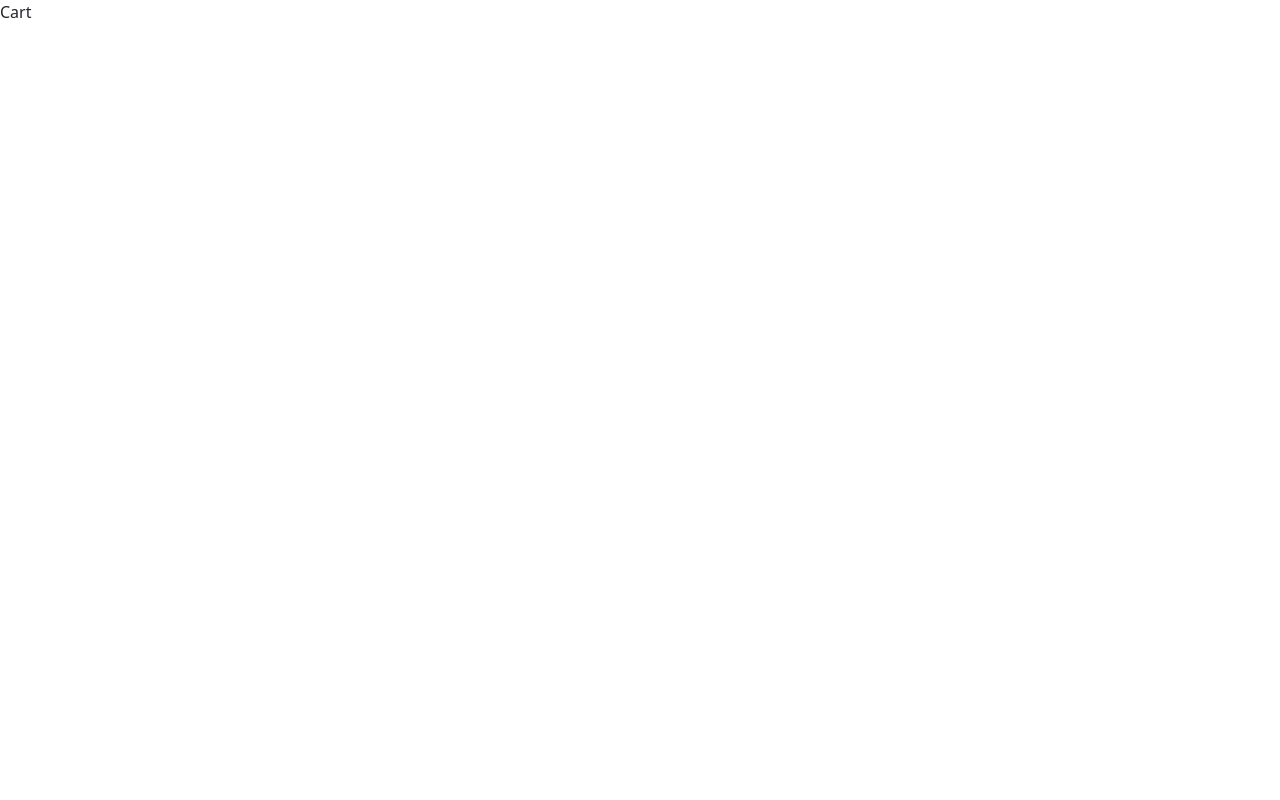
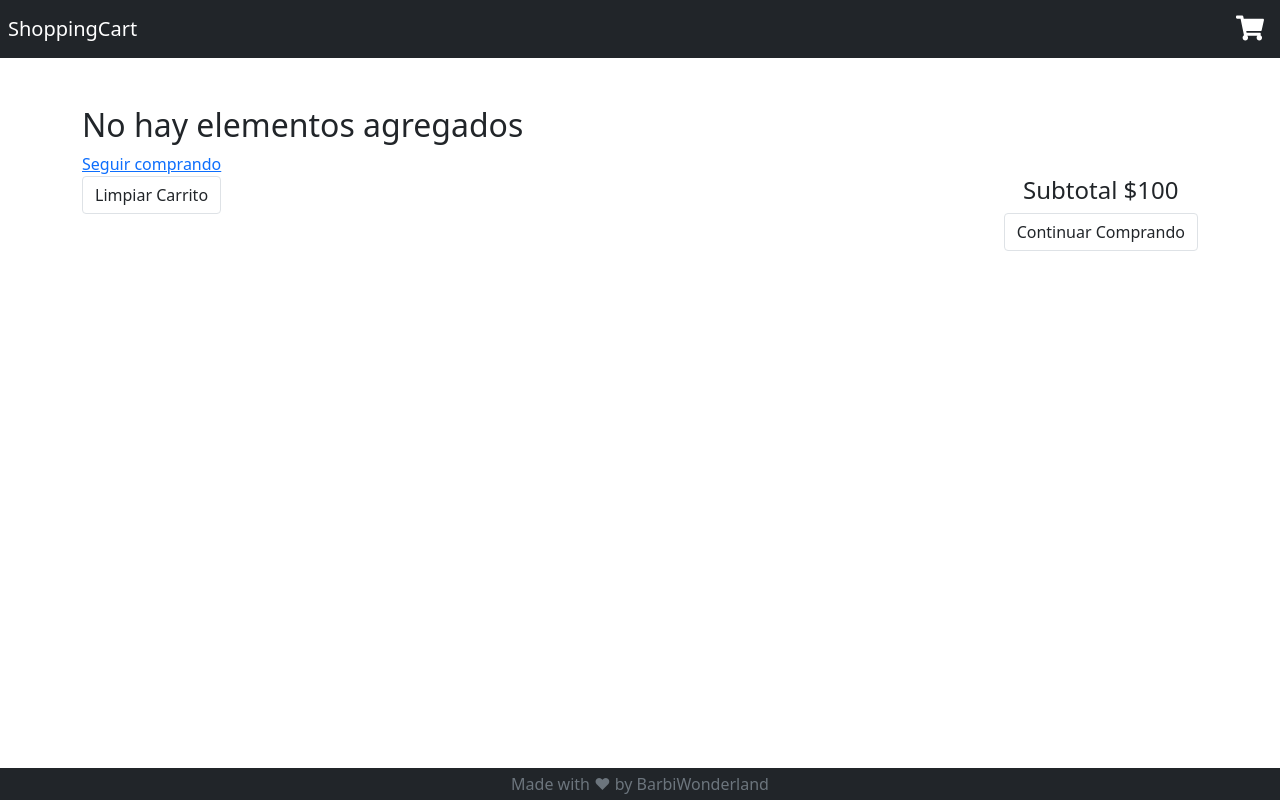
Before and after one commit to barbiwonderland/ShoppingCart, a React (Create React App) app: page /Cart in a window 1280 px wide. Built offline with nearby package versions, Linux system fonts and the light colour scheme.

Commit message:
cart styles

```diff
--- a/src/App.js
+++ b/src/App.js
@@ -1,15 +1,19 @@
 import { Route, Switch } from "react-router";
 import { BrowserRouter } from "react-router-dom";
 import Cart from "./components/Cart";
+import Footer from "./components/footer";
+import Header from "./components/header";
 import Home from "./components/home";
 
 function App() {
   return (
     <BrowserRouter>
+      <Header />
       <Switch>
         <Route exact path="/" component={Home} />
         <Route exact path="/Cart" component={Cart} />
       </Switch>
+      <Footer />
     </BrowserRouter>
   );
 }
--- a/src/components/Cart.js
+++ b/src/components/Cart.js
@@ -1,11 +1,64 @@
-import React from 'react'
+import React from "react";
+import { useSelector } from "react-redux";
+import { Link } from "react-router-dom";
+const Cart = () => {
+  const cart = useSelector((state) => state.cart);
+  const cartResult =
+    cart.cartItems.length === 0 ? (
+      <div className="empty">
+        <h2>No hay elementos agregados</h2> <Link to="/">Seguir comprando</Link>
+      </div>
+    ) : (
+      <table class="table">
+        <thead>
+          <tr>
+            <th scope="col">Producto</th>
+            <th scope="col">Precio</th>
+            <th scope="col">Cantidad</th>
+            <th scope="col">Total</th>
+          </tr>
+        </thead>
+        <tbody>
+          {cart.cartItems.map((x) => (
+            <tr key={x.id}>
+              <td>
+                {" "}
+                <img src={x.imageUrl} width="50" alt={x.title} />
+                {x.title}
+              </td>
+              <td>{x.price}</td>
+              <td>
+                <div className="border d-inline-block">
+                  <button className="btn  shadow-none">-</button>
+                  {x.cartQuantity}{" "}
+                  <button className="btn shadow-none">+</button>
+                </div>
+              </td>
+              <td>{x.price * x.cartQuantity}</td>
+            </tr>
+          ))}
+        </tbody>
+      </table>
+    );
+  return (
+    <>
+      <div className="container">
+        <div className="row">
+          <div className="col-md-12">{cartResult}</div>
+        </div>
 
-const Cart = () => {
-    return (
-        <div>
-            Cart
+        <div className="d-flex justify-content-between mb-5">
+          <div>
+            <button className="btn border shadow-none ">Limpiar Carrito</button>
+          </div>
+          <div className="text-center">
+            <h4>Subtotal $100</h4>
+            <button className="btn border shadow-none">Continuar Comprando</button>
+          </div>
         </div>
-    )
-}
+      </div>
+    </>
+  );
+};
 
-export default Cart
+export default Cart;
--- a/src/components/header.js
+++ b/src/components/header.js
@@ -1,13 +1,17 @@
 import React from "react";
 import { FaShoppingCart } from "react-icons/fa";
+import { Link } from "react-router-dom";
 const Header = () => {
   return (
     <>
       <nav class="navbar navbar-dark bg-dark justify-content-between mb-5">
-        <a class="navbar-brand ms-2">ShoppingCart</a>
+        <Link to="/" class="navbar-brand ms-2">ShoppingCart</Link>
         <a className=" text-light me-3">
           <h3>
-            <FaShoppingCart />
+            <Link className="text-white" to="/cart">
+              {" "}
+              <FaShoppingCart />
+            </Link>
           </h3>
         </a>{" "}
       </nav>
--- a/src/components/home.js
+++ b/src/components/home.js
@@ -10,7 +10,7 @@ const Home = () => {
   const handleAddToCart = (product) => dispatch(addProduct(product));
   return (
     <>
-      <Header/>
+
       <div className="container">
         <div className="row">
           {basket.map((x) => (
@@ -29,7 +29,7 @@ const Home = () => {
           ))}
         </div>
       </div>
-      <Footer />
+
     </>
   );
 };
```
